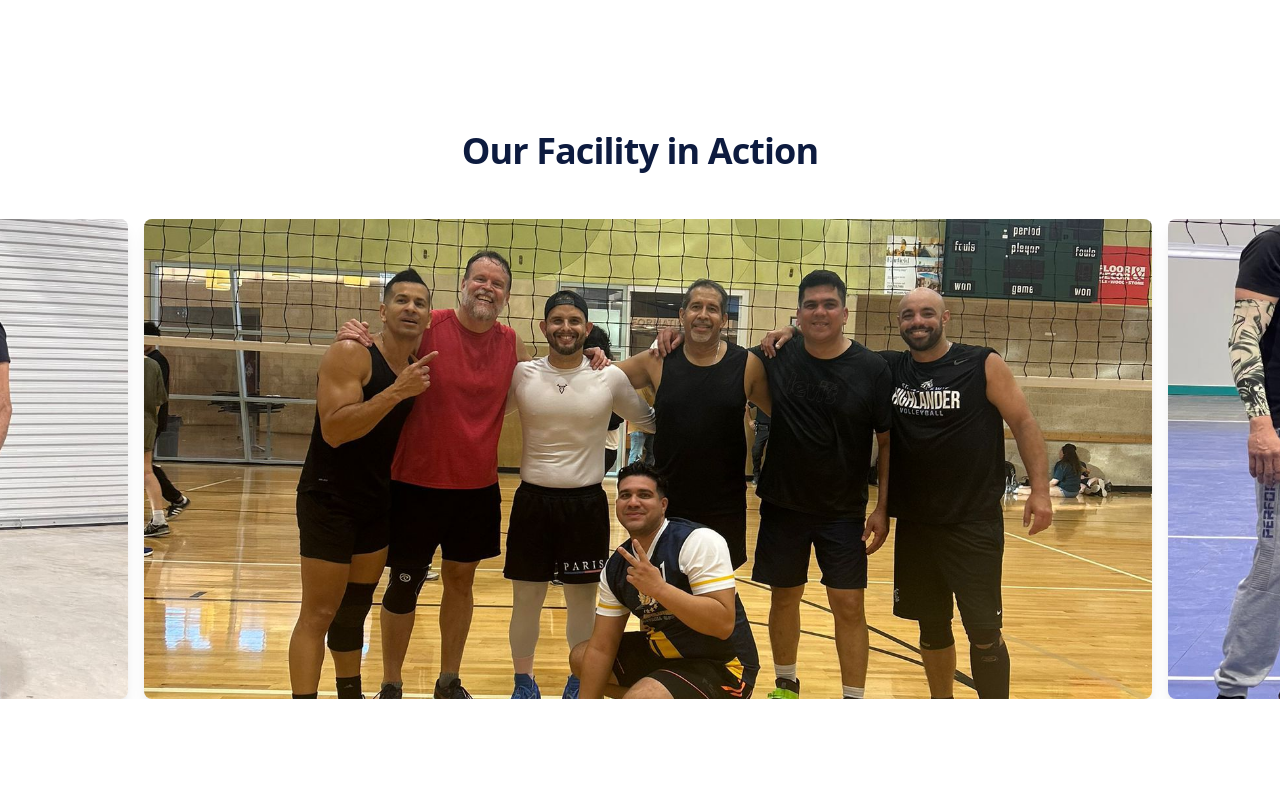
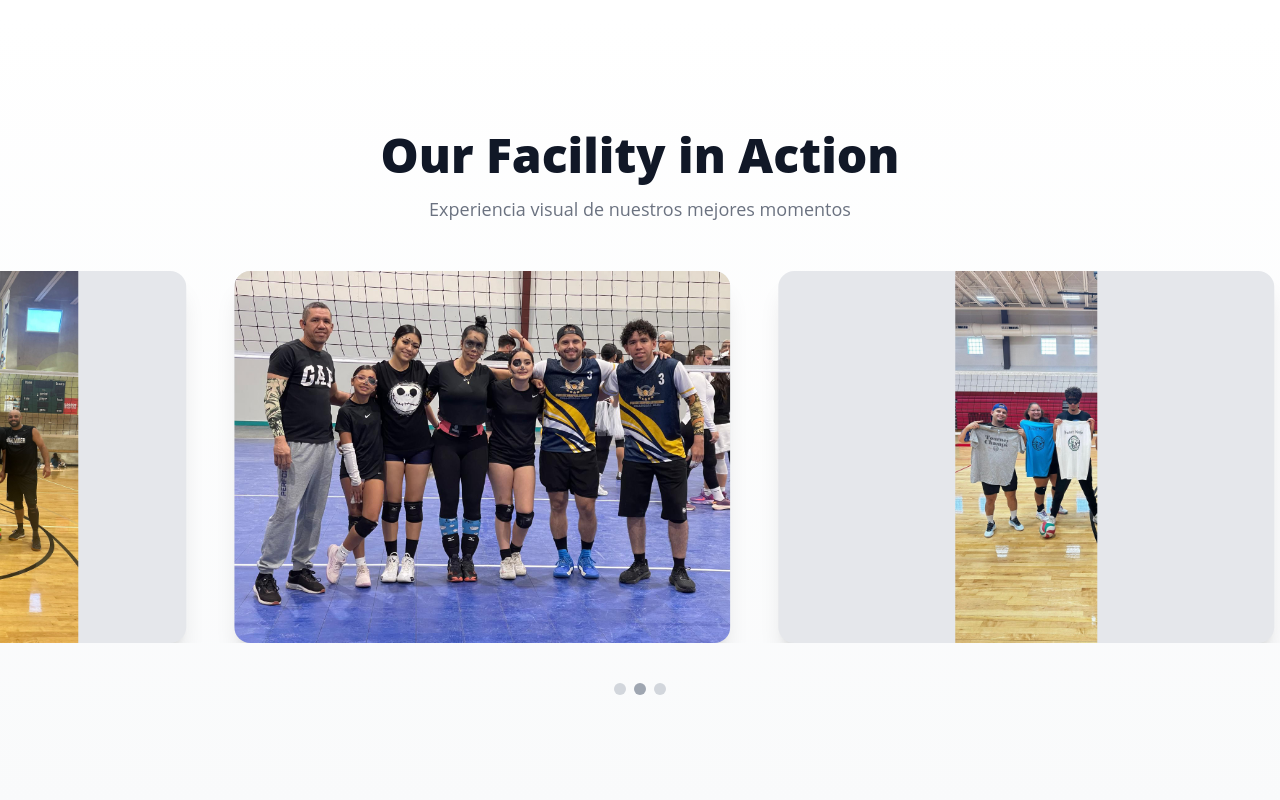
Before and after one commit to laRola111/capitalcity-volleyball, a Next.js app: page /en in a window 1280 px wide. Shown: the part 3220-4020 px from the top of the page. Built offline with nearby package versions, Linux system fonts and the light colour scheme.

Commit message:
fix  galeria

```diff
--- a/src/components/organisms/GallerySlider.js
+++ b/src/components/organisms/GallerySlider.js
@@ -1,4 +1,3 @@
-// src/components/organisms/GallerySlider.js
 'use client';
 
 import React from 'react';
@@ -7,9 +6,8 @@ import { motion } from 'framer-motion';
 import useEmblaCarousel from 'embla-carousel-react';
 import Autoplay from 'embla-carousel-autoplay';
 
-// Lista de imágenes de la galería/gallery/page.js]
 const images = [
-   "/IMG-20251110-WA0001.jpg",
+  "/IMG-20251110-WA0001.jpg",
   "/IMG-20251110-WA0002.jpg",
   "/IMG-20251110-WA0003.jpg",
   "/IMG-20251110-WA0004.jpg",
@@ -26,26 +24,27 @@ const images = [
 ];
 
 export default function GallerySlider({ dict }) {
-  // Usamos el plugin de Autoplay
-  const [emblaRef] = useEmblaCarousel({ loop: true }, [
-    Autoplay({ delay: 4000, stopOnInteraction: false, stopOnMouseEnter: true })
-  ]);
+  const [emblaRef] = useEmblaCarousel(
+    { loop: true, align: 'center', skipSnaps: false },
+    [Autoplay({ delay: 2000, stopOnInteraction: false, stopOnMouseEnter: true })]
+  );
 
   return (
-    <section className="bg-white py-20 sm:py-28 overflow-hidden">
+    <section className="bg-gradient-to-b from-white to-gray-50 py-20 sm:py-28 overflow-hidden">
       {/* Encabezado */}
-      <div className="max-w-7xl mx-auto px-4 sm:px-6 lg:px-8">
-        <motion.div
-          className="text-center max-w-2xl mx-auto mb-12"
+      <div className="max-w-7xl mx-auto px-6 text-center mb-12">
+        <motion.h2
+          className="text-3xl md:text-5xl font-extrabold text-gray-900 mb-4"
           initial={{ opacity: 0, y: 20 }}
           whileInView={{ opacity: 1, y: 0 }}
-          viewport={{ once: true, amount: 0.5 }}
+          viewport={{ once: true }}
           transition={{ duration: 0.6 }}
         >
-          <h2 className="text-3xl font-bold tracking-tight text-primary sm:text-4xl">
-            {dict.title}
-          </h2>
-        </motion.div>
+          {dict?.title || "Our Facility in Action"}
+        </motion.h2>
+        <p className="text-gray-500 text-lg">
+          Experiencia visual de nuestros mejores momentos
+        </p>
       </div>
 
       {/* Slider */}
@@ -54,26 +53,38 @@ export default function GallerySlider({ dict }) {
         ref={emblaRef}
         initial={{ opacity: 0 }}
         whileInView={{ opacity: 1 }}
-        viewport={{ once: true, amount: 0.2 }}
+        viewport={{ once: true }}
         transition={{ duration: 1.0 }}
       >
-        <div className="embla__container">
-          {images.map((src, index) => (
-            <div className="embla__slide" key={index}>
-              <div className="relative aspect-video w-full h-[50vh] md:h-[60vh] rounded-lg overflow-hidden shadow-lg">
+        <div className="embla__container flex gap-8">
+          {images.map((src, i) => (
+            <motion.div
+              key={i}
+              className="embla__slide relative flex-[0_0_80%] sm:flex-[0_0_60%] lg:flex-[0_0_40%]"
+              whileHover={{ scale: 1.03 }}
+              transition={{ type: 'spring', stiffness: 200 }}
+            >
+              <div className="relative w-full overflow-hidden rounded-2xl shadow-xl bg-gray-200 aspect-[4/3]">
                 <Image
                   src={src}
-                  alt={`Gallery image ${index + 1}`}
+                  alt={`Gallery image ${i + 1}`}
                   fill
-                  style={{ objectFit: 'cover' }}
-                  className="bg-gray-100"
-                  sizes="(max-width: 768px) 100vw, 80vw"
+                  sizes="(max-width: 768px) 100vw, 50vw"
+                  style={{ objectFit: 'contain' }}
+                  className="transition-transform duration-700 hover:scale-105"
                 />
               </div>
-            </div>
+            </motion.div>
           ))}
         </div>
       </motion.div>
+
+      {/* Indicadores */}
+      <div className="mt-10 flex justify-center gap-2">
+        <div className="w-3 h-3 bg-gray-300 rounded-full animate-pulse" />
+        <div className="w-3 h-3 bg-gray-400 rounded-full animate-pulse delay-100" />
+        <div className="w-3 h-3 bg-gray-300 rounded-full animate-pulse delay-200" />
+      </div>
     </section>
   );
 }
```
